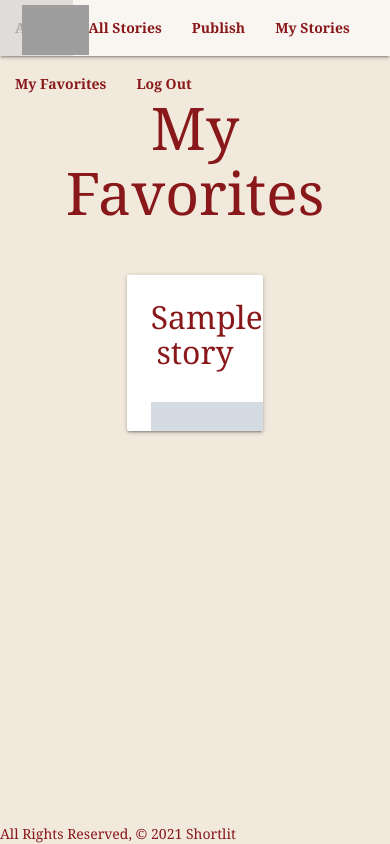
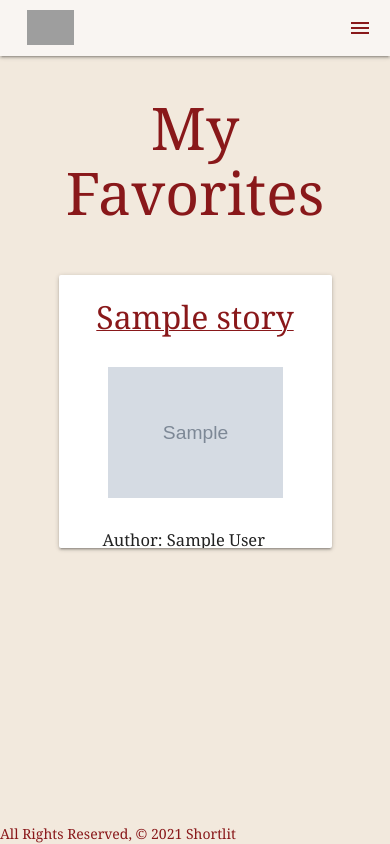
Before and after one commit to StuK359/shortlit, a Django app: page /favorites/ in a window 390 px wide. Run offline with Django 3.2, Linux system fonts and the light colour scheme; a user stored in the database is signed in; tables that the repository leaves empty hold one stand-in row (values such as "Sample post"); grey boxes marked "Sample" are stand-in pictures; grey boxes are pictures that could not be loaded.

Commit message:
burger nav mobile

```diff
--- a/main_app/static/css/style.css
+++ b/main_app/static/css/style.css
@@ -58,7 +58,7 @@ nav ul a {
 img.logo {
   width: auto;
   height: 50px;
-  margin: 5px 0 5px 15px;
+  margin: 5px 0 5px 20px;
 }
 .logo:hover {
   background-color: transparent;
@@ -74,15 +74,15 @@ p {
   display: grid;
   grid-template-columns: repeat(auto-fit, minmax(24rem, 1fr));
   justify-content: center;
-  column-gap: 30px;
+  column-gap: 50px;
   width: 100%;
   margin: 20px;
 }
 
 .card,
 .card-content {
-  height: 50vmin;
-  width: 40vmin;
+  min-height: 45vmin;
+  min-width: 45vmin;
 }
 .card {
   margin-bottom: 50px;
@@ -96,20 +96,7 @@ p {
 h4 {
   margin-top: 0px;
   text-align: center;
-}
-
-@media only screen and (max-width: 1200px) {
-  .container-index {
-    display: flex;
-    flex-direction: column;
-    align-items: center;
-    justify-content: center;
-  }
-  .card,
-  .card-content {
-    width: 35vmin;
-    height: 40vmin;
-  }
+  text-decoration: underline 1px;
 }
 
 .pop-out {
@@ -121,3 +108,22 @@ h4 {
     -webkit-transform: scale(2, 2);
      transform: scale(2, 2);
  }
+@media only screen and (max-width: 1200px) {
+  .container-index {
+    display: flex;
+    flex-direction: column;
+    align-items: center;
+    justify-content: center;
+  }
+  .card,
+  .card-content {
+    min-width: 70vmin;
+    min-height: 70vmin;
+    max-width: 70vmin;
+    max-height: 70vmin
+  }
+  img.logo {
+   padding-top: 5px;
+    height: 40px;
+  }
+}
--- a/main_app/templates/base.html
+++ b/main_app/templates/base.html
@@ -2,6 +2,7 @@
 
 <!DOCTYPE html>
 <html lang="en">
+
 <head>
   <meta charset="UTF-8">
   <meta name="viewport" content="width=device-width, initial-scale=1.0">
@@ -10,16 +11,16 @@
   <link rel="stylesheet" href="https://cdnjs.cloudflare.com/ajax/libs/materialize/1.0.0/css/materialize.min.css">
   <link rel="stylesheet" type="text/css" href="{% static 'css/style.css' %}">
   <link href="https://fonts.googleapis.com/icon?family=Material+Icons" rel="stylesheet">
-  <script src="https://cdnjs.cloudflare.com/ajax/libs/materialize/1.0.0/js/materialize.min.js"></script>
+
 </head>
+
 <body>
-  <header class="navbar-fixed">
-    <nav>
-      <div class="nav-wrapper">
-        <ul>
-          <li><a href="/" class="left brand-logo"><img class="logo" src="https://i.imgur.com/qyy9Q3k.png"></a></li>
-        </ul>
-        <ul class="right">
+  <nav class="nav-wrapper">
+    <div class="nav-container">
+      <a href="/" class="left brand-logo"><img class="logo" src="https://i.imgur.com/qyy9Q3k.png"></a>
+      <a href="#" class="right sidenav-trigger" data-target="mobile-links">
+        <i class="right material-icons">menu</i></a>
+      <ul class="right hide-on-med-and-down">
         <li><a href="{% url 'about' %}">About</a></li>
         <li><a href="{% url 'stories_index' %}">All Stories</a></li>
         {% if user.is_authenticated %}
@@ -34,7 +35,19 @@
       </ul>
     </div>
   </nav>
-  </header>
+  <ul class="sidenav right" id="mobile-links">
+    <li><a href="{% url 'about' %}">About</a></li>
+    <li><a href="{% url 'stories_index' %}">All Stories</a></li>
+    {% if user.is_authenticated %}
+    <li><a href="{% url 'stories_create' %}">Publish</a></li>
+    <li><a href="{% url 'user_index' %}">My Stories</a></li>
+    <li><a href="{% url 'favorites_index' %}">My Favorites</a></li>
+    <li><a href="{% url 'logout' %}">Log Out</a></li>
+    {% else %}
+    <li><a href="{% url 'signup' %}">Sign Up</a></li>
+    <li><a href="{% url 'login' %}">Log In</a></li>
+    {% endif %}
+  </ul>
   <main class="container">
     {% block content %}
     {% endblock %}
@@ -42,5 +55,13 @@
   <footer class="page-footer">
     <div class="right">All Rights Reserved, &copy; 2021 Shortlit &nbsp;</div>
   </footer>
+  <script src="https://code.jquery.com/jquery-3.6.0.min.js"></script>
+  <script src="https://cdnjs.cloudflare.com/ajax/libs/materialize/1.0.0/js/materialize.min.js"></script>
+  <script>
+    $(document).ready(function(){
+      $('.sidenav').sidenav();
+    })
+  </script>
 </body>
+
 </html>
```
Lines whose indentation alone changed are shown as unchanged.
